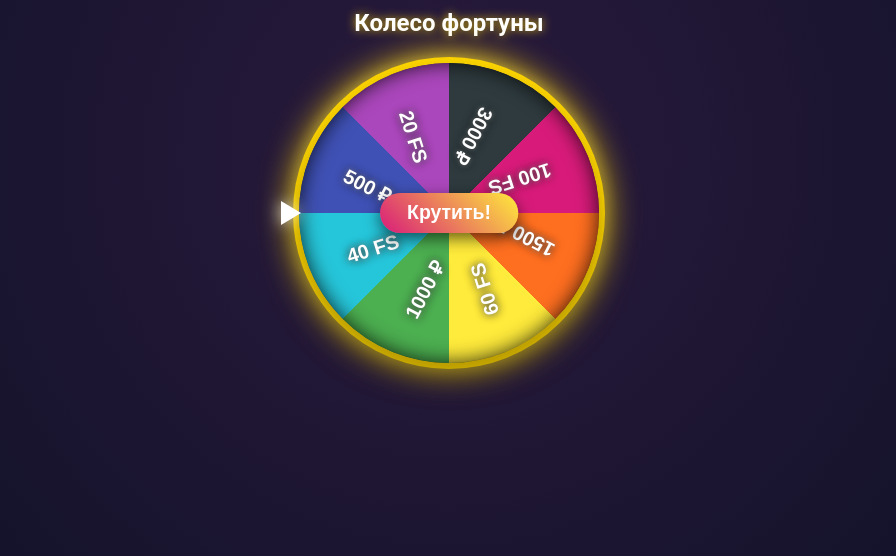
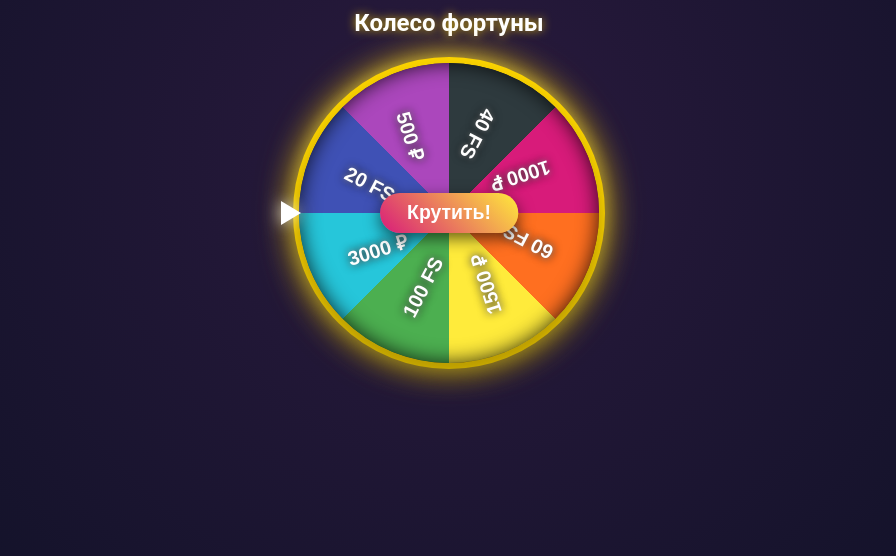
Before and after one commit to Miracle-ZXC/fortune_test, a plain HTML site: page index.html in a window 1280 px wide. Shown: the part 244-800 px from the top of the page, without its empty margins (191-1087 px from the left). Drawn offline with Linux system fonts and the light colour scheme.

Commit message:
Update index.html

```diff
--- a/index.html
+++ b/index.html
@@ -252,14 +252,14 @@
 
         // Define the order for sector texts to match the original placement for accurate alignment
         const textOrder = [
-            prizes[1],  // small ₽
-            prizes[0],  // small FS
-            prizes[7],  // big ₽
-            prizes[6],  // big FS
-            prizes[5],  // mid2 ₽
-            prizes[4],  // mid2 FS
-            prizes[3],  // mid1 ₽
-            prizes[2]   // mid1 FS
+            prizes[0],  // small ₽
+            prizes[1],  // small FS
+            prizes[2],  // big ₽
+            prizes[3],  // big FS
+            prizes[4],  // mid2 ₽
+            prizes[5],  // mid2 FS
+            prizes[6],  // mid1 ₽
+            prizes[7]   // mid1 FS
         ];
 
         // Dynamically create sector text in the specified order
```
